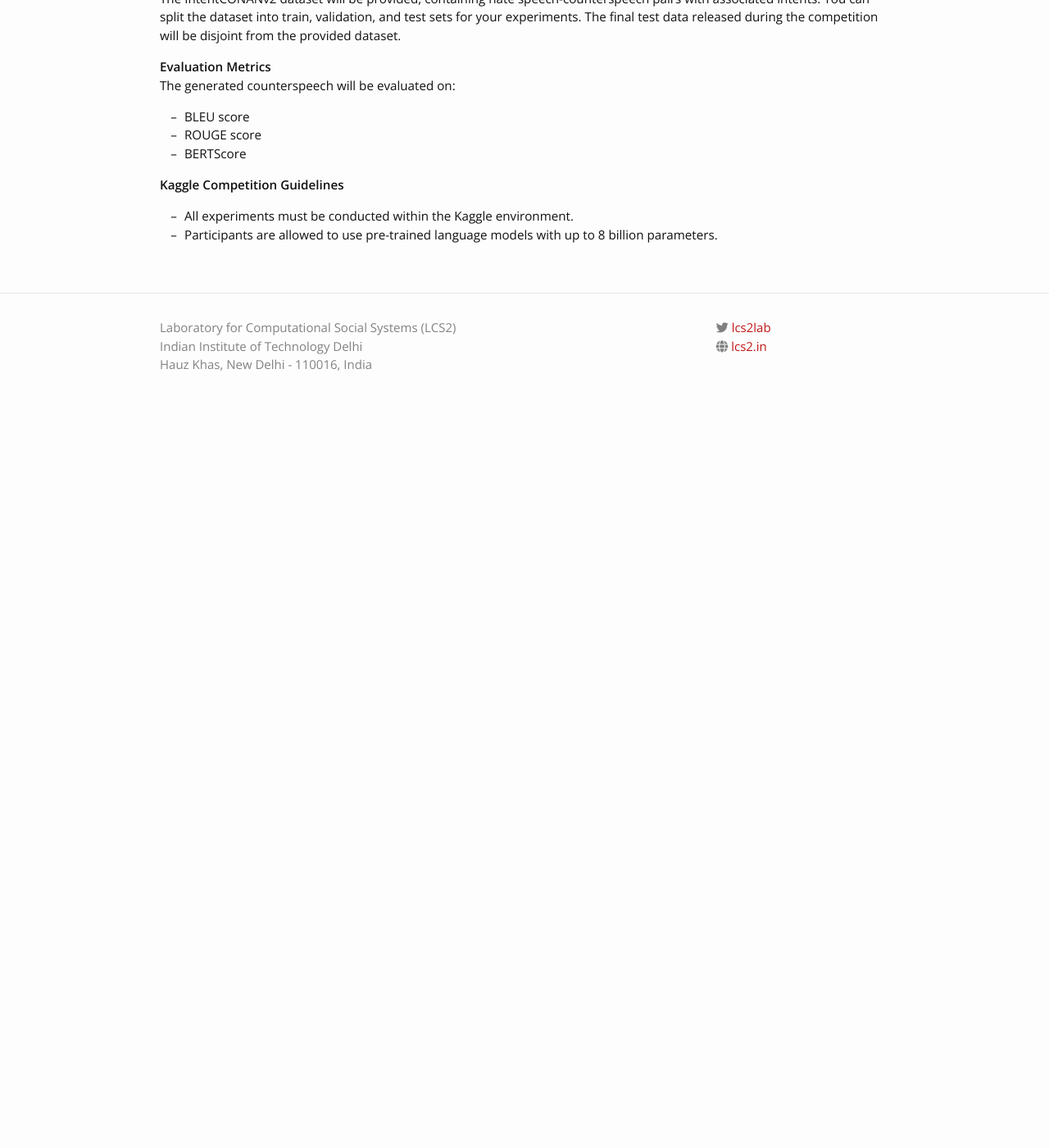
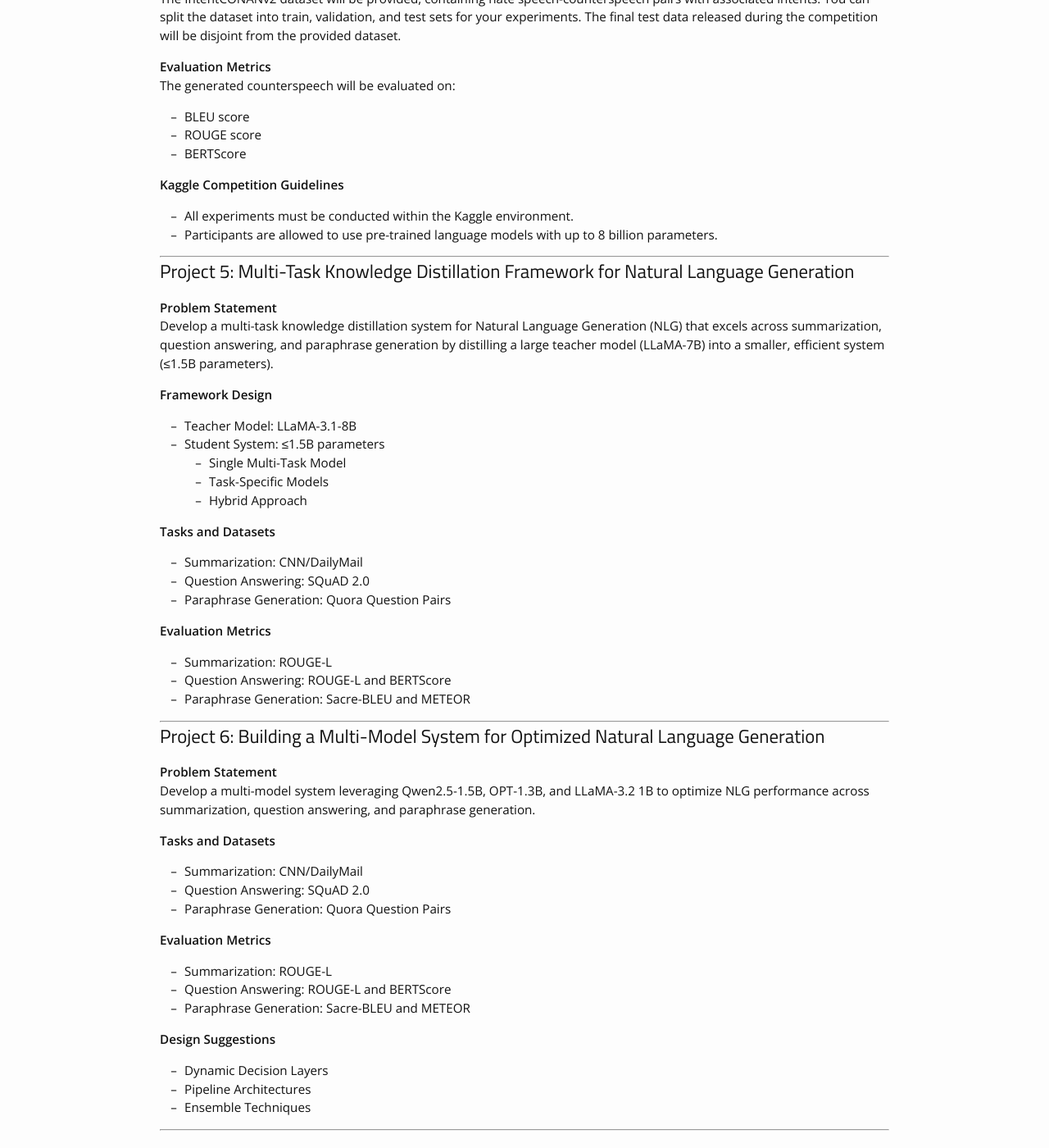
Before and after one commit to lcs2-iitd/ELL884-2402, a Jekyll site: the page built from project.md, in a window 1280 px wide and 1400 px high, scrolled down 2881 px. Shown: the whole window at 82% size. Built offline with Jekyll 4.4.1, drawn with Linux system fonts in a browser that asks for light colours; nearby versions of some CDN libraries; before the commit the page ends 3397 px from its top, so only the background shows below that.

Commit message:
Update project.md

```diff
--- a/project.md
+++ b/project.md
@@ -116,3 +116,51 @@ The generated counterspeech will be evaluated on:
 **Kaggle Competition Guidelines**
 - All experiments must be conducted within the Kaggle environment.
 - Participants are allowed to use pre-trained language models with up to 8 billion parameters.
+
+---
+
+## Project 5: Multi-Task Knowledge Distillation Framework for Natural Language Generation
+
+**Problem Statement**
+Develop a multi-task knowledge distillation system for Natural Language Generation (NLG) that excels across summarization, question answering, and paraphrase generation by distilling a large teacher model (LLaMA-7B) into a smaller, efficient system (≤1.5B parameters).
+
+**Framework Design**
+- Teacher Model: LLaMA-3.1-8B
+- Student System: ≤1.5B parameters
+  - Single Multi-Task Model
+  - Task-Specific Models
+  - Hybrid Approach
+
+**Tasks and Datasets**
+- Summarization: CNN/DailyMail
+- Question Answering: SQuAD 2.0
+- Paraphrase Generation: Quora Question Pairs
+
+**Evaluation Metrics**
+- Summarization: ROUGE-L
+- Question Answering: ROUGE-L and BERTScore
+- Paraphrase Generation: Sacre-BLEU and METEOR
+
+---
+
+## Project 6: Building a Multi-Model System for Optimized Natural Language Generation
+
+**Problem Statement**
+Develop a multi-model system leveraging Qwen2.5-1.5B, OPT-1.3B, and LLaMA-3.2 1B to optimize NLG performance across summarization, question answering, and paraphrase generation.
+
+**Tasks and Datasets**
+- Summarization: CNN/DailyMail
+- Question Answering: SQuAD 2.0
+- Paraphrase Generation: Quora Question Pairs
+
+**Evaluation Metrics**
+- Summarization: ROUGE-L
+- Question Answering: ROUGE-L and BERTScore
+- Paraphrase Generation: Sacre-BLEU and METEOR
+
+**Design Suggestions**
+- Dynamic Decision Layers
+- Pipeline Architectures
+- Ensemble Techniques
+
+---
```
